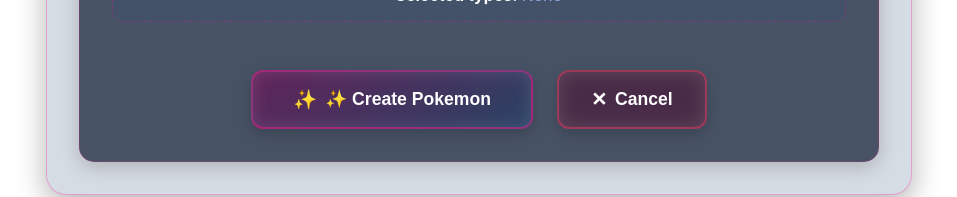
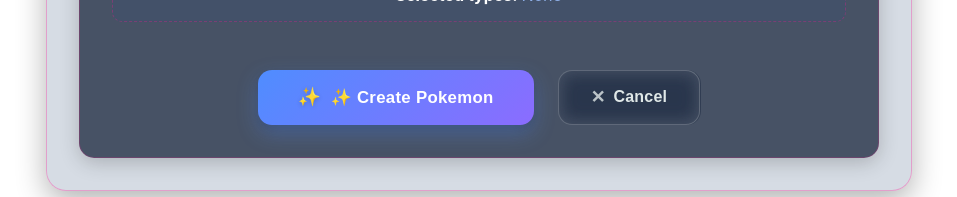
Before and after one commit to AlexandroCamacho1000/PokemonAppByAle, a React (Create React App) app in the folder client/: page /create in a window 1280 px wide. Shown: the part 1142-1339 px from the top of the page, without its empty margins (161-1118 px from the left). Built offline with nearby package versions, Linux system fonts and the light colour scheme; no server answers.

Commit message:
style: pro buttons - AleDev gradient primary

```diff
--- a/client/src/views/Form/Form.module.css
+++ b/client/src/views/Form/Form.module.css
@@ -220,33 +220,47 @@
 
 .submitButton {
     padding: 1rem 2.5rem;
-    background: linear-gradient(145deg, rgba(255, 20, 147, 0.3), rgba(75, 124, 182, 0.3));
+    background: linear-gradient(135deg, #4f8dff 0%, #8b6cff 100%);
     color: white;
-    border: 2px solid rgba(255, 20, 147, 0.4);
-    border-radius: 12px;
-    font-size: 1.1rem;
-    font-weight: 600;
+    border: none;
+    border-radius: 14px;
+    font-size: 1.05rem;
+    font-weight: 700;
+    letter-spacing: 0.3px;
     cursor: pointer;
     transition: all 0.3s ease;
-    backdrop-filter: blur(10px);
-    box-shadow: 0 5px 15px rgba(0, 0, 0, 0.2);
+    box-shadow: 0 8px 20px rgba(79, 141, 255, 0.35), 0 4px 10px rgba(0, 0, 0, 0.2);
     display: flex;
     align-items: center;
-    gap: 0.5rem;
+    gap: 0.6rem;
     justify-content: center;
+    position: relative;
+    overflow: hidden;
 }
 
 .submitButton::before {
     content: '✨';
-    font-size: 1.2rem;
+    font-size: 1.15rem;
+    filter: drop-shadow(0 1px 2px rgba(0,0,0,0.2));
+}
+
+.submitButton::after {
+    content: '';
+    position: absolute;
+    inset: 0;
+    background: linear-gradient(135deg, rgba(255,255,255,0.15) 0%, transparent 60%);
+    opacity: 0;
+    transition: opacity 0.3s;
 }
 
 .submitButton:hover:not(:disabled) {
-    background: linear-gradient(145deg, rgba(255, 20, 147, 0.4), rgba(75, 124, 182, 0.4));
-    transform: translateY(-3px);
-    box-shadow: 0 8px 20px rgba(0, 0, 0, 0.3),
-                0 0 20px rgba(255, 20, 147, 0.2);
-    border-color: rgba(255, 20, 147, 0.6);
+    background: linear-gradient(135deg, #5a96ff 0%, #9a7bff 100%);
+    transform: translateY(-2px);
+    box-shadow: 0 12px 28px rgba(79, 141, 255, 0.45), 0 6px 15px rgba(0, 0, 0, 0.25);
+}
+
+.submitButton:hover:not(:disabled)::after {
+    opacity: 1;
 }
 
 .submitButton:disabled {
@@ -257,16 +271,16 @@
 
 .cancelButton {
     padding: 1rem 2rem;
-    background: rgba(255, 56, 96, 0.2);
-    color: white;
-    border: 2px solid rgba(255, 56, 96, 0.4);
-    border-radius: 12px;
-    font-size: 1.1rem;
+    background: rgba(255, 255, 255, 0.06);
+    color: #e0e8e8;
+    border: 1.5px solid rgba(255, 255, 255, 0.18);
+    border-radius: 14px;
+    font-size: 1rem;
     font-weight: 600;
+    letter-spacing: 0.2px;
     cursor: pointer;
     transition: all 0.3s ease;
     backdrop-filter: blur(10px);
-    box-shadow: 0 5px 15px rgba(0, 0, 0, 0.2);
     display: flex;
     align-items: center;
     gap: 0.5rem;
@@ -275,14 +289,15 @@
 
 .cancelButton::before {
     content: '✕';
-    font-size: 1.2rem;
+    font-size: 1.1rem;
+    opacity: 0.8;
 }
 
 .cancelButton:hover:not(:disabled) {
-    background: rgba(255, 56, 96, 0.3);
-    transform: translateY(-3px);
-    border-color: rgba(255, 56, 96, 0.6);
-    box-shadow: 0 8px 20px rgba(0, 0, 0, 0.3);
+    background: rgba(255, 255, 255, 0.1);
+    color: #ffffff;
+    border-color: rgba(255, 255, 255, 0.28);
+    transform: translateY(-2px);
 }
 
 /* Number input spinner styling */
```
